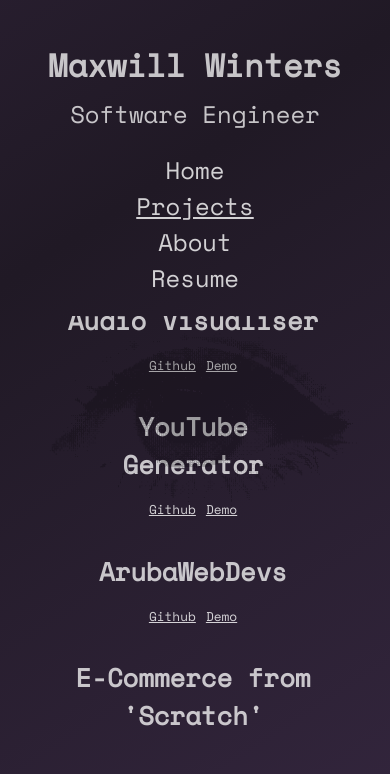
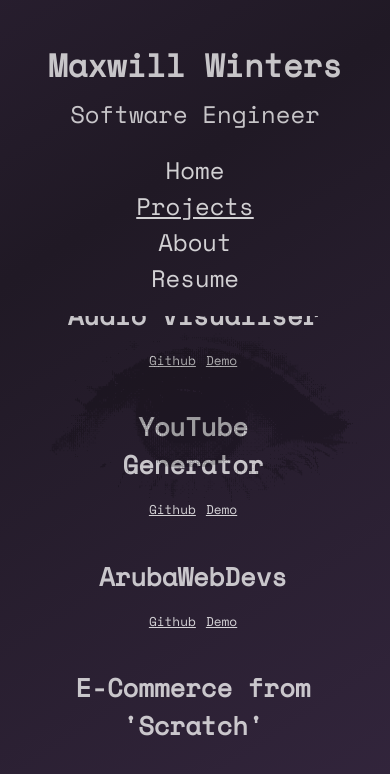
Before and after one commit to Aphenphos/portfolio, a React (Create React App) app: page /projects in a window 390 px wide. Shown: the top 774 px of the page. Built offline with nearby package versions, Linux system fonts and the light colour scheme.

Commit message:
Update Project.sass
adding a small bit of space

```diff
--- a/src/components/Project/Project.sass
+++ b/src/components/Project/Project.sass
@@ -35,6 +35,7 @@
         align-items: center
         justify-content: center
         text-align: center
+        margin-top: 5px
         h1
             text-align: center
 
```
